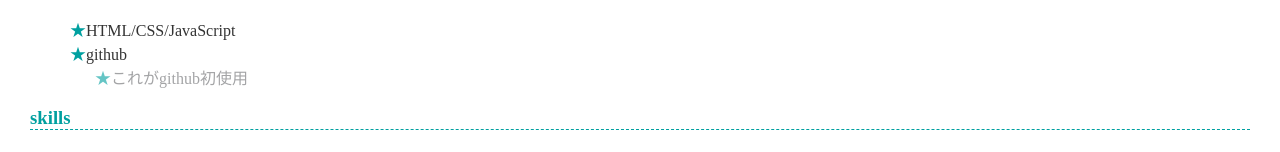
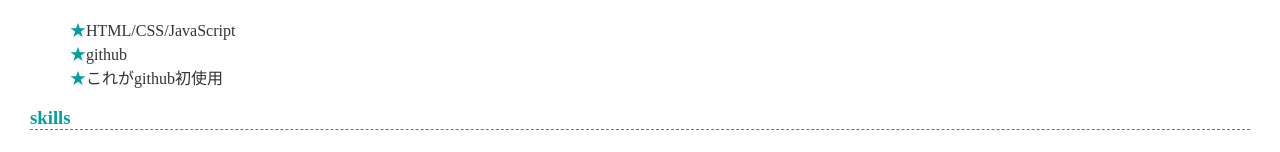
Before and after one commit to saba819/saba819.io, a plain HTML site: page index.html in a window 1280 px wide. Shown: the part 395-547 px from the top of the page. Drawn offline with Linux system fonts and the light colour scheme.

Commit message:
補足部分のCSS実装につまづく。なんとか頑張って。

```diff
--- a/style.css
+++ b/style.css
@@ -51,12 +51,12 @@ li:before {
   color: var(--theme-color);
 }
 
-.supplement {
+/* .supplement {
   content: "";
   padding-left: 25px;
   color: #67686b;
   opacity: 0.6
-}
+}  */
 
 /* --------------------
           表
```
